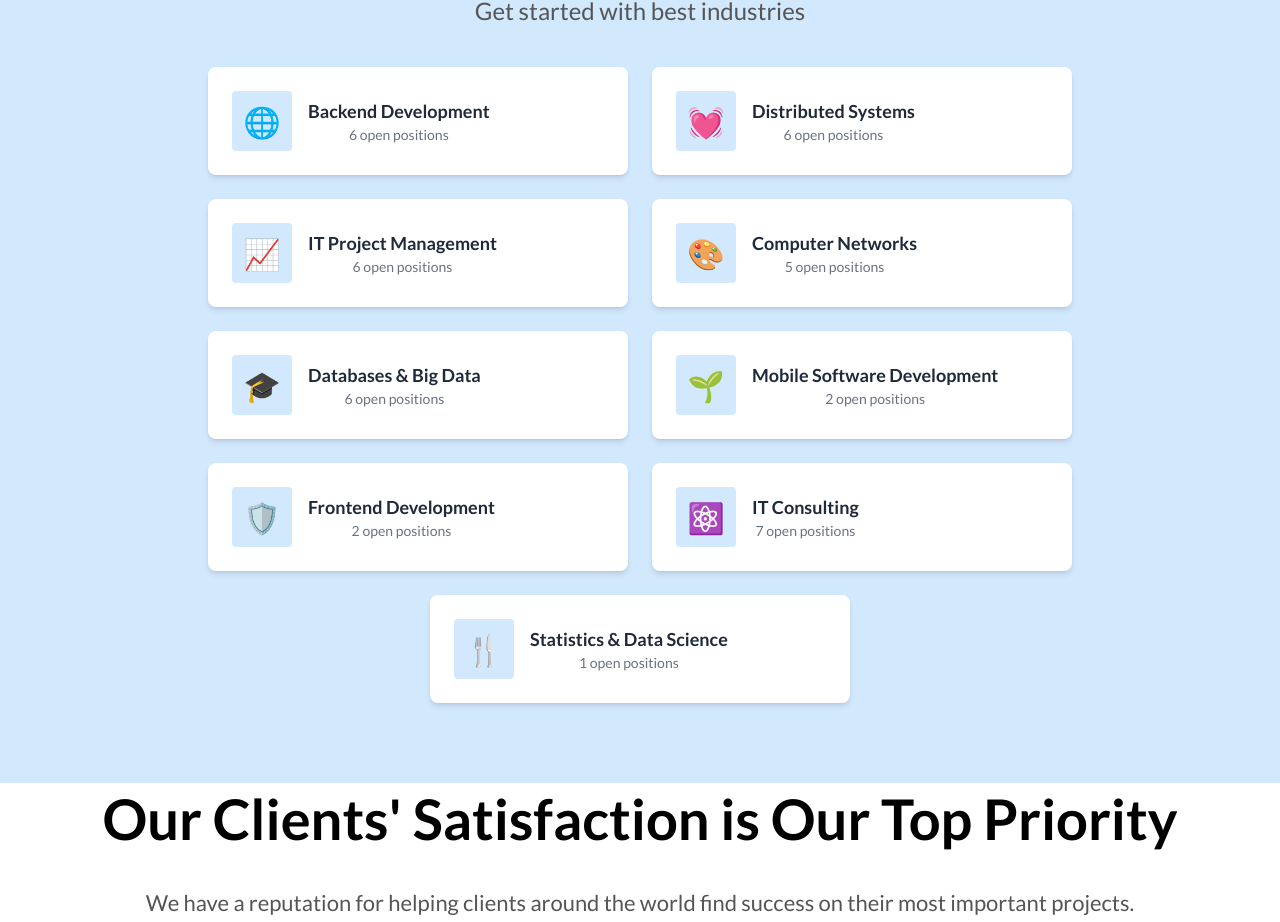
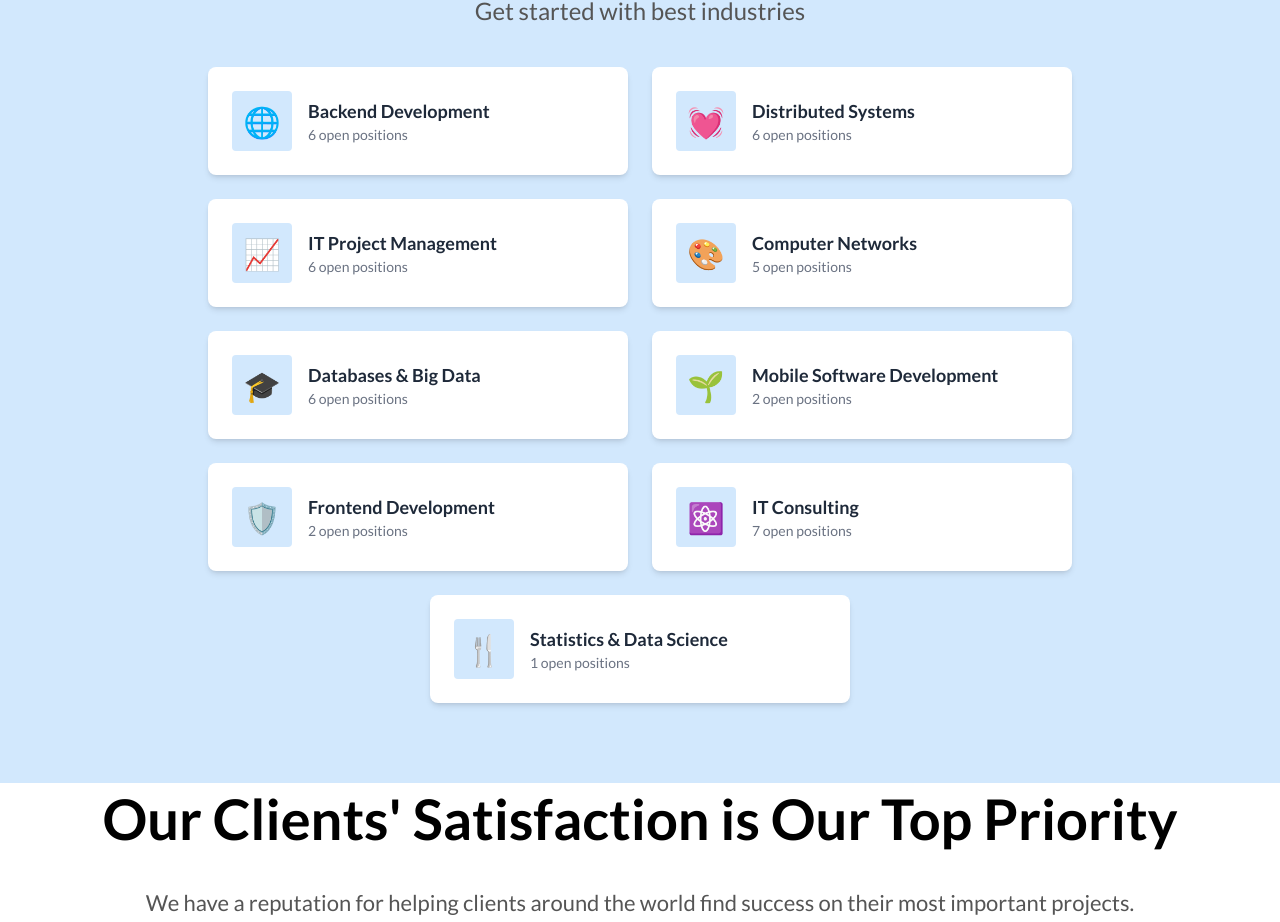
Before and after one commit to Md-Mubin/flix-recruit, a Next.js app: page / in a window 1280 px wide. Shown: the part 3218-4140 px from the top of the page. Built offline with nearby package versions, Linux system fonts and the light colour scheme.

Commit message:
Your branch is up to date with 'origin/master'.
Changes to be committed:
	modified:   src/Components/Industry.jsx

```diff
--- a/src/Components/Industry.jsx
+++ b/src/Components/Industry.jsx
@@ -30,7 +30,7 @@
                                     </li>
                                     <li>
                                         <h3 className="text-lg font-semibold text-gray-800 group-hover:text-[#fff] duration-200">{category.title}</h3>
-                                        <p className="text-gray-500 text-sm group-hover:text-[#fff] duration-200">{category.positions} open positions</p>
+                                        <p className="text-gray-500 text-sm group-hover:text-[#fff] duration-200 text-start">{category.positions} open positions</p>
                                     </li>
                                 </ul>
 
```
